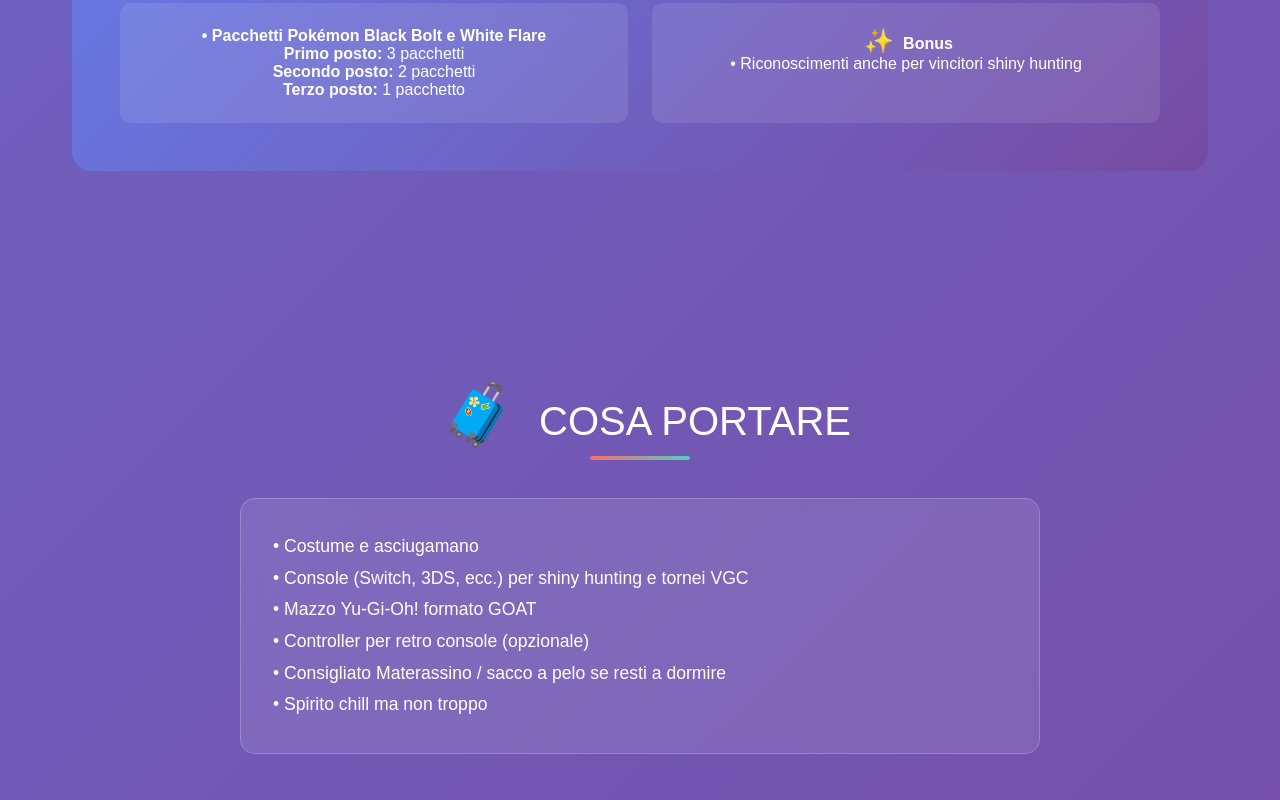
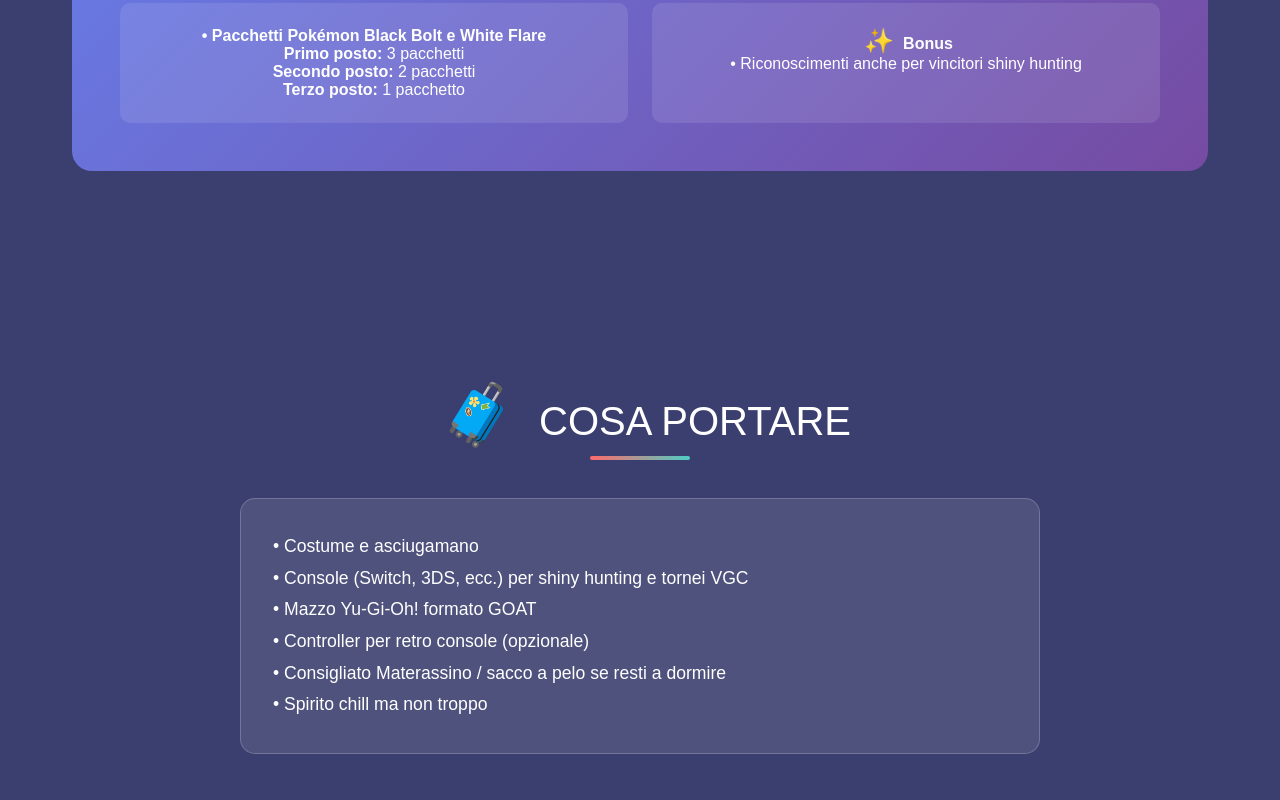
Before and after one commit to Bosserino/Worlds-2025, a plain HTML site: page index.html in a window 1280 px wide. Shown: the part 4244-5044 px from the top of the page. Drawn offline with Linux system fonts and the light colour scheme.

Commit message:
Update index.html

```diff
--- a/index.html
+++ b/index.html
@@ -13,7 +13,7 @@
 
         body {
             font-family: 'Arial', sans-serif;
-            background: linear-gradient(135deg, #667eea 0%, #764ba2 100%);
+            background-color: #3b3f6f; /* Sfondo scuro per un effetto più pulito */
             color: #fff;
             overflow-x: hidden;
         }
@@ -27,7 +27,7 @@
             position: relative;
             background: linear-gradient(135deg, #ff6b6b, #4ecdc4, #45b7d1, #96ceb4, #feca57);
             background-size: 400% 400%;
-            background-attachment: fixed; /* Parallasse corretto */
+            background-attachment: fixed;
             animation: gradientShift 8s ease infinite;
         }
 
@@ -95,8 +95,9 @@
             padding: 5rem 2rem;
             max-width: 1200px;
             margin: 0 auto;
-            position: relative; /* Assicura che le sezioni siano sopra lo sfondo fisso */
+            position: relative;
             z-index: 1;
+            background-color: #3b3f6f; /* Rende la sezione opaca */
         }
 
         .section h2 {
@@ -128,7 +129,6 @@
 
         .highlight-card {
             background: rgba(255, 255, 255, 0.1);
-            backdrop-filter: blur(10px);
             border-radius: 15px;
             padding: 2rem;
             border: 1px solid rgba(255, 255, 255, 0.2);
@@ -213,7 +213,6 @@
             background: rgba(255, 255, 255, 0.1);
             padding: 1.5rem;
             border-radius: 10px;
-            backdrop-filter: blur(5px);
         }
 
         .footer {
@@ -300,7 +299,7 @@
                 • Premi: pacchetti dell'espansione Pokémon Black Bolt e White Flare
             </p>
         </div>
-    </section></section>
+    </section>
 
     <section class="section">
         <h2><span class="emoji">🌐</span> FUSO ORARIO</h2>
```
